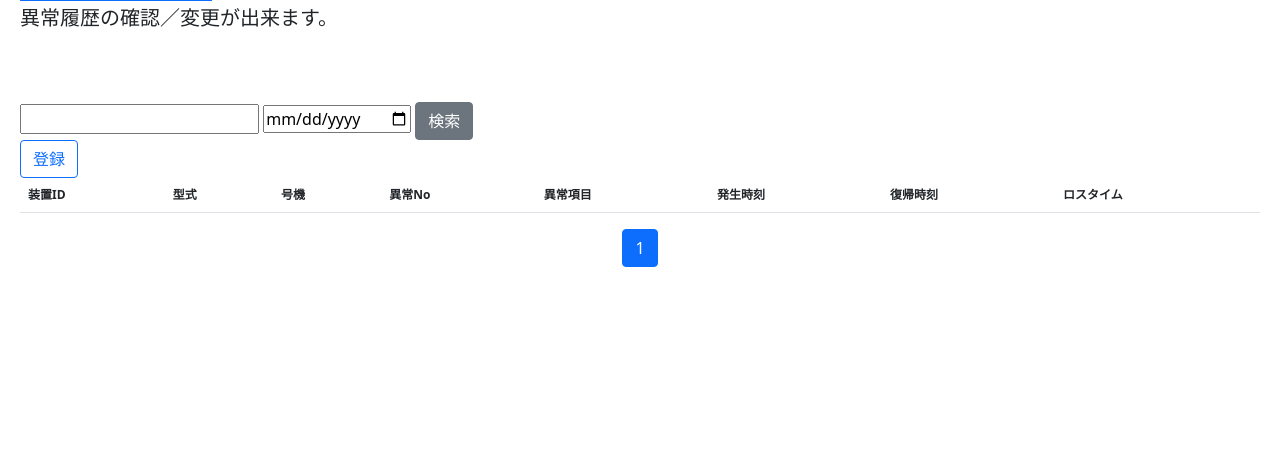
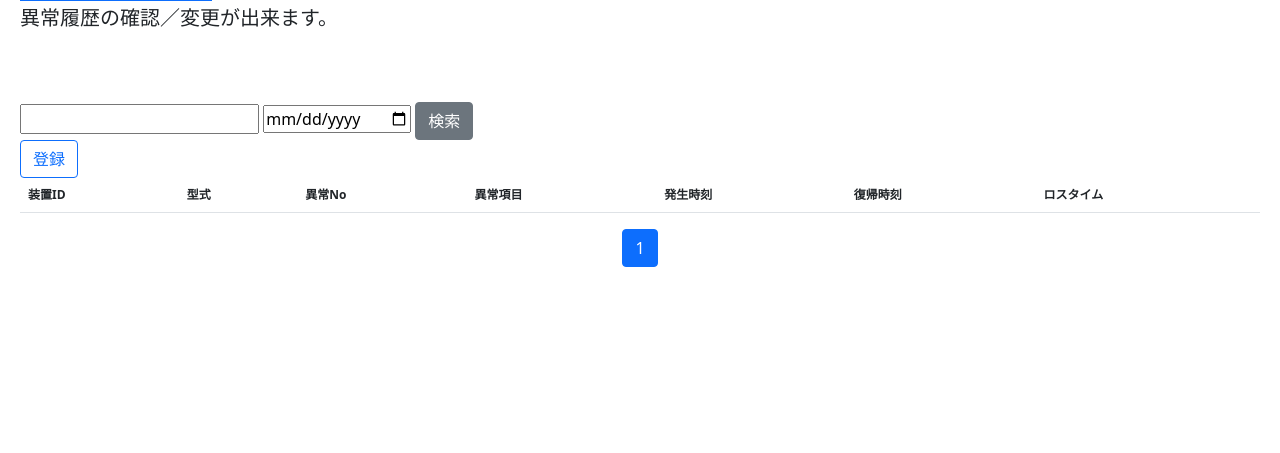
Before and after one commit to kenji1781/missi_web_site, a Django app: page /trouble_history/ in a window 1280 px wide. Shown: the part 206-659 px from the top of the page. Run offline with Django 3.2, Linux system fonts and the light colour scheme; data that the repository does not hold is empty; some libraries are stand-ins or nearby versions.

Commit message:
html変更

```diff
--- a/main_app/templates/monitoring/trouble_history.html
+++ b/main_app/templates/monitoring/trouble_history.html
@@ -30,7 +30,6 @@ Data Monitoring System {{ title }}
         <tr>
             <th>装置ID</th>
             <th>型式</th>
-            <th>号機</th>
             <th>異常No</th>
             <th>異常項目</th>
             <th>発生時刻</th>
```
